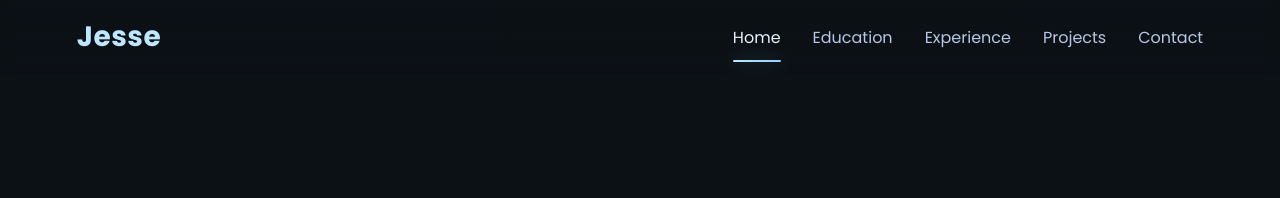
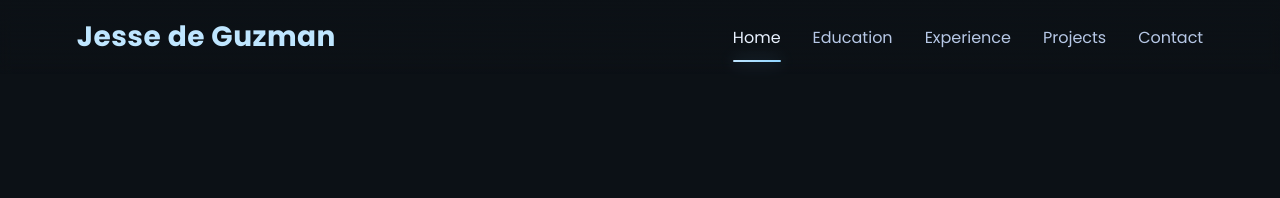
Before and after one commit to jessed18/personal-project, a plain HTML site: page index.html in a window 1280 px wide. Shown: the top 198 px of the page. Drawn offline with nearby package versions, Linux system fonts and the light colour scheme.

Commit message:
added last name

```diff
--- a/index.html
+++ b/index.html
@@ -10,7 +10,7 @@
 </head>
 <body>
   <header class="site-header">
-    <a href="#" class="logo">Jesse</a>
+    <a href="#" class="logo">Jesse de Guzman</a>
     <nav class="main-nav">
       <a href="#" class="active">Home</a>
       <a href="#education">Education</a>
```
